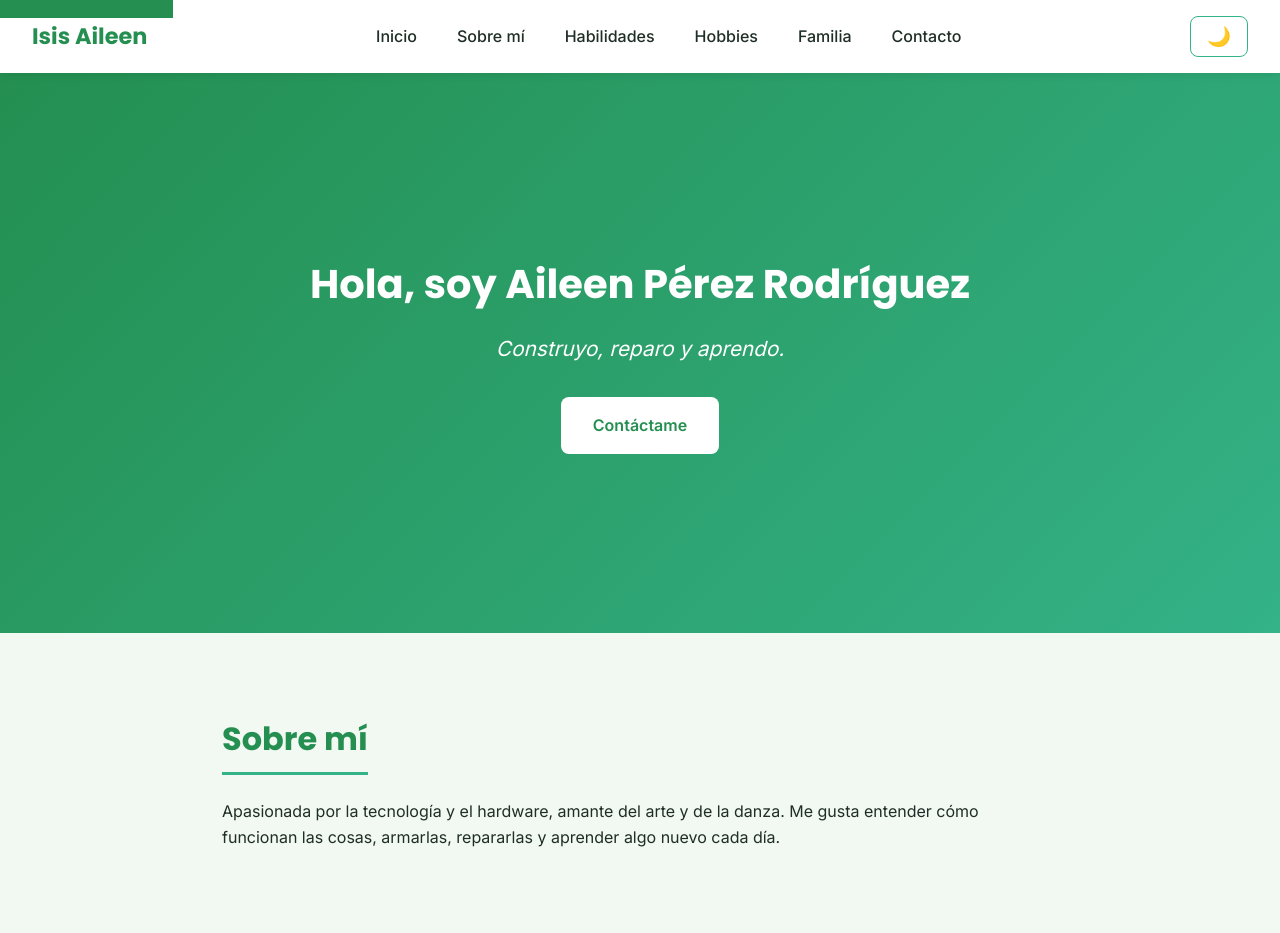
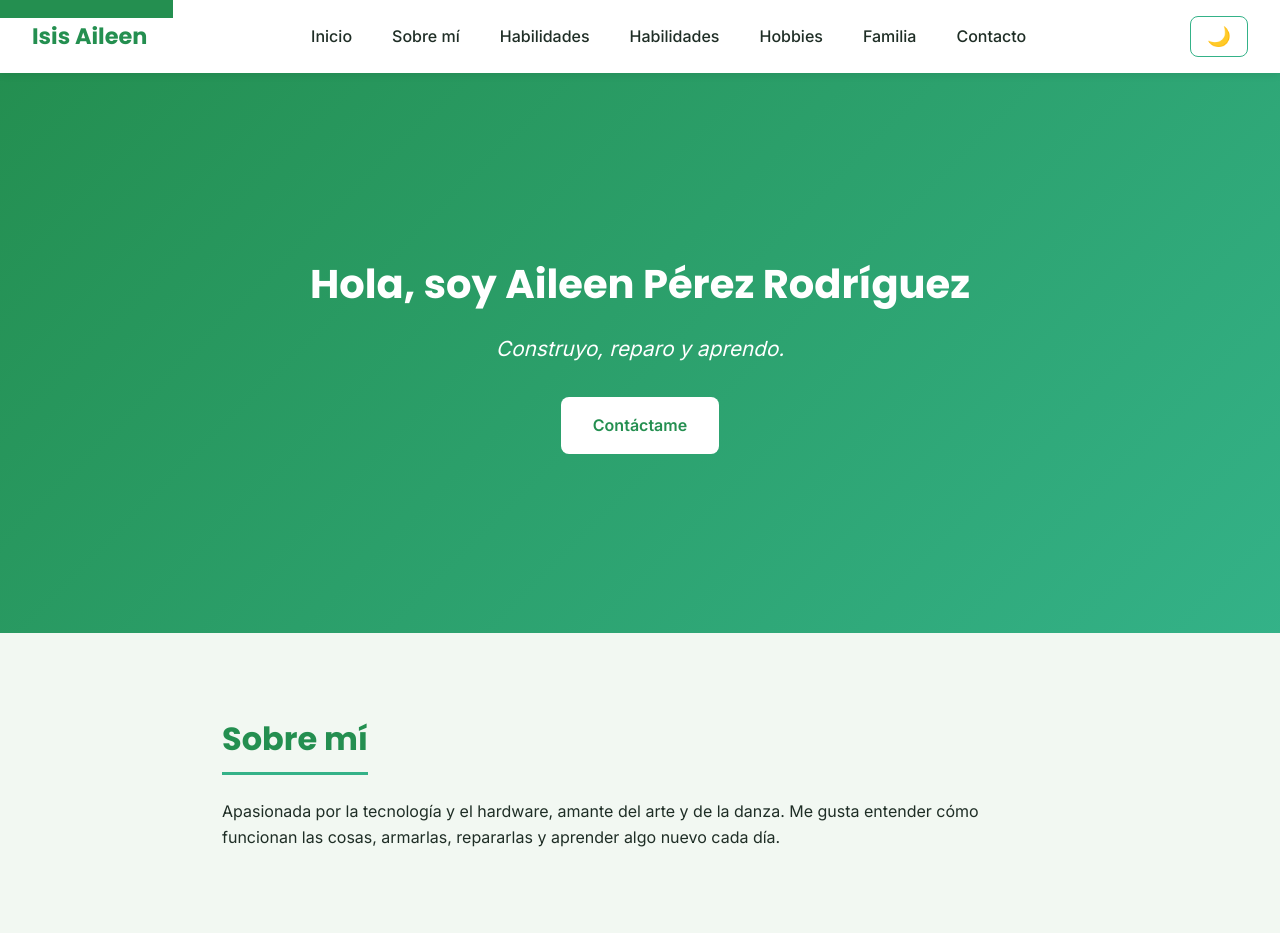
Before and after one commit to Perezrodriguezisisaileen/portafolio, a plain HTML site: page index.html in a window 1280 px wide. Shown: the top 933 px of the page. Drawn offline with Linux system fonts and the light colour scheme.

Commit message:
Update index.html

```diff
--- a/index.html
+++ b/index.html
@@ -25,6 +25,7 @@
             <ul>
                 <li><a href="#inicio">Inicio</a></li>
                 <li><a href="#sobre-mi">Sobre mí</a></li>
+                <li><a href="#proyectos">Habilidades</a></li>
                 <li><a href="#habilidades">Habilidades</a></li>
                 <li><a href="#hobbies">Hobbies</a></li>
                 <li><a href="#familia">Familia</a></li>
```
